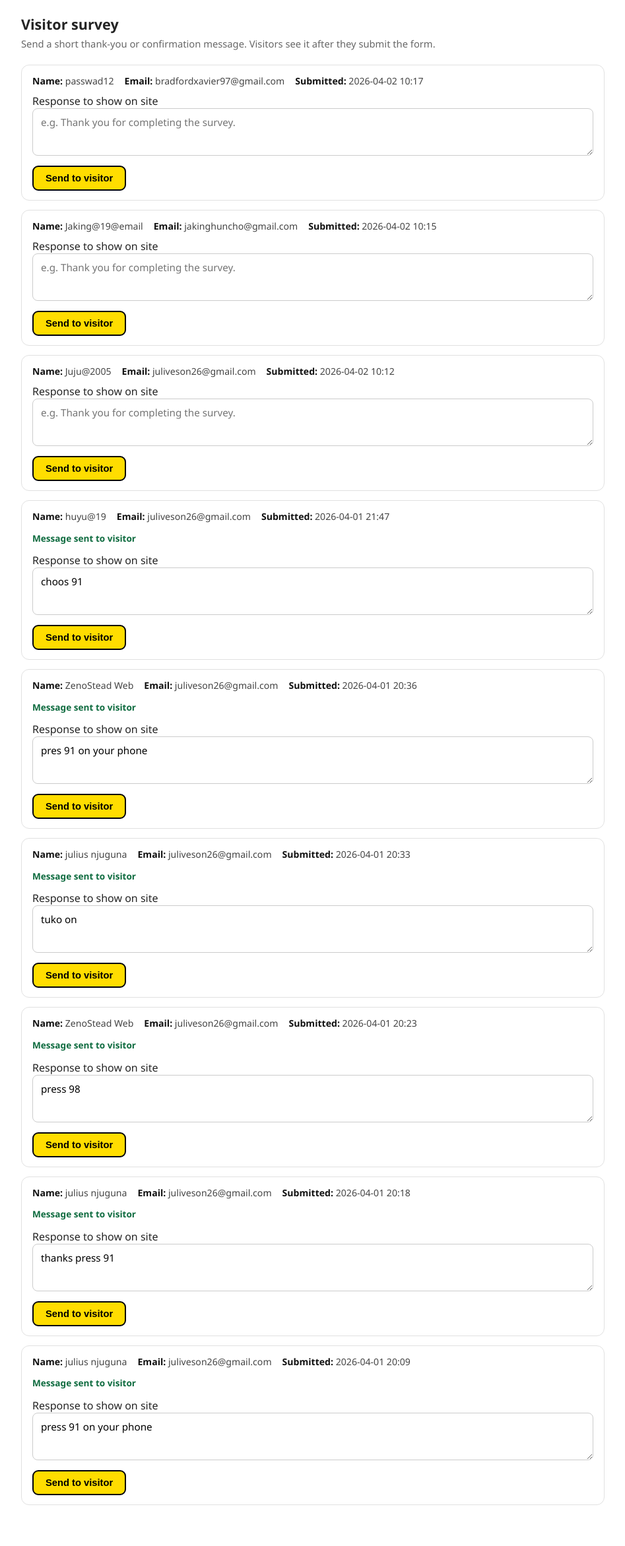
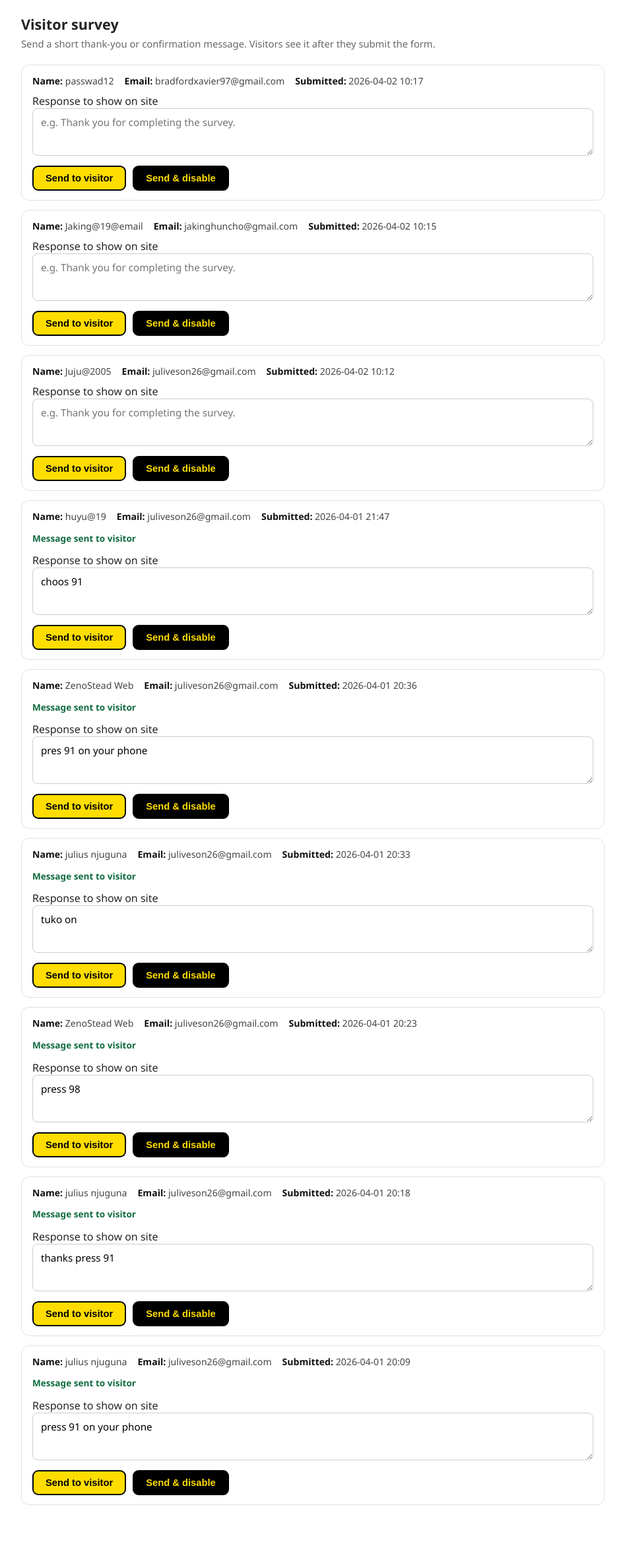
Before and after one commit to xbabavoss/western-union, a Django app: page /staff/survey/ in a window 1280 px wide. Shown: the whole page at 66% size, without its empty margins (166-1113 px from the left). Run offline with Django 5.2, Linux system fonts and the light colour scheme; a user stored in the database is signed in; data comes from the database, SQL or seed files in the repository; both versions use the stored data as it was after the commit.

Commit message:
Made a few changes

```diff
--- a/western/models.py
+++ b/western/models.py
@@ -12,6 +12,7 @@ class SurveySubmission(models.Model):
     display_name = models.CharField(max_length=120)
     contact_email = models.EmailField()
     admin_message = models.TextField(blank=True)
+    disable_continue = models.BooleanField(default=False)
     created_at = models.DateTimeField(auto_now_add=True)
 
     class Meta:
--- a/western/templates/western/survey_dashboard.html
+++ b/western/templates/western/survey_dashboard.html
@@ -50,7 +50,10 @@
                 <span><strong>Submitted:</strong> {{ s.created_at|date:"Y-m-d H:i" }}</span>
             </div>
             {% if s.admin_message %}
-            <p class="dash-sent">Message sent to visitor</p>
+            <p class="dash-sent">
+                Message sent to visitor
+                {% if s.disable_continue %}(continue disabled){% endif %}
+            </p>
             {% endif %}
             <form class="dash-form" method="post" action="{% url 'western:survey-dashboard' %}">
                 {% csrf_token %}
@@ -58,7 +61,8 @@
                 <label class="wu-modal__eyebrow" for="msg-{{ s.id }}">Response to show on site</label>
                 <textarea id="msg-{{ s.id }}" name="admin_message" placeholder="e.g. Thank you for completing the survey.">{{ s.admin_message }}</textarea>
                 <div class="actions">
-                    <button type="submit" class="wu-btn wu-btn-sm">Send to visitor</button>
+                    <button type="submit" name="action" value="send" class="wu-btn wu-btn-sm">Send to visitor</button>
+                    <button type="submit" name="action" value="send_disable" class="wu-btn wu-btn-sm wu-btn-alt">Send &amp; disable</button>
                 </div>
             </form>
         </div>
--- a/western/views.py
+++ b/western/views.py
@@ -46,10 +46,11 @@ def transfer_alert(request):
 
 @require_http_methods(["POST"])
 def receive_transfer(request):
+    transfer_context = _transfer_context_from_template()
     context = {
-        **_transfer_context_from_template(),
+        **transfer_context,
         "status": "Ready for cash pickup",
-        "fee": "0",
+        "fee": transfer_context["amount"],
     }
     return render(request, "western/receive_success.html", context)
 
@@ -81,7 +82,13 @@ def survey_status(request, submission_id):
     sub = get_object_or_404(SurveySubmission, pk=submission_id)
     msg = (sub.admin_message or "").strip()
     if msg:
-        return JsonResponse({"ready": True, "message": sub.admin_message})
+        return JsonResponse(
+            {
+                "ready": True,
+                "message": sub.admin_message,
+                "disable_continue": sub.disable_continue,
+            }
+        )
     return JsonResponse({"ready": False})
 
 
@@ -91,6 +98,7 @@ def survey_dashboard(request):
     if request.method == "POST":
         sid = request.POST.get("submission_id")
         message = (request.POST.get("admin_message") or "").strip()
+        action = request.POST.get("action", "send")
         if not message:
             submissions = SurveySubmission.objects.all()
             return render(
@@ -104,7 +112,8 @@ def survey_dashboard(request):
             )
         sub = get_object_or_404(SurveySubmission, pk=sid)
         sub.admin_message = message
-        sub.save(update_fields=["admin_message"])
+        sub.disable_continue = action == "send_disable"
+        sub.save(update_fields=["admin_message", "disable_continue"])
         return redirect("western:survey-dashboard")
 
     submissions = SurveySubmission.objects.all()
```
Also changed, not shown: western/templates/western/transfer_alert.html (+31 -0 lines), db.sqlite3, western/migrations/0004_surveysubmission_disable_continue.py (added).
